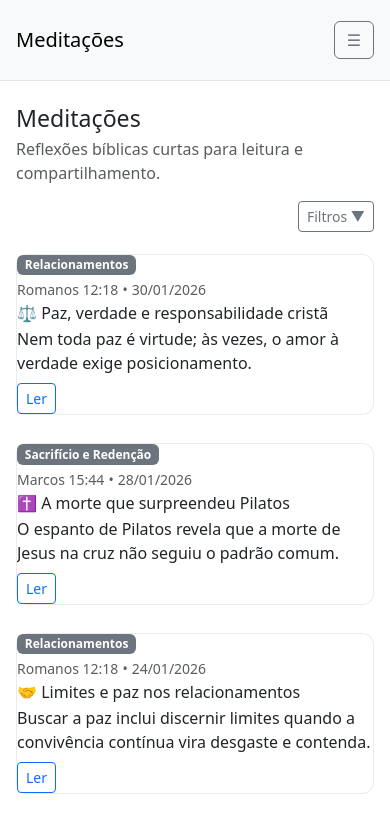
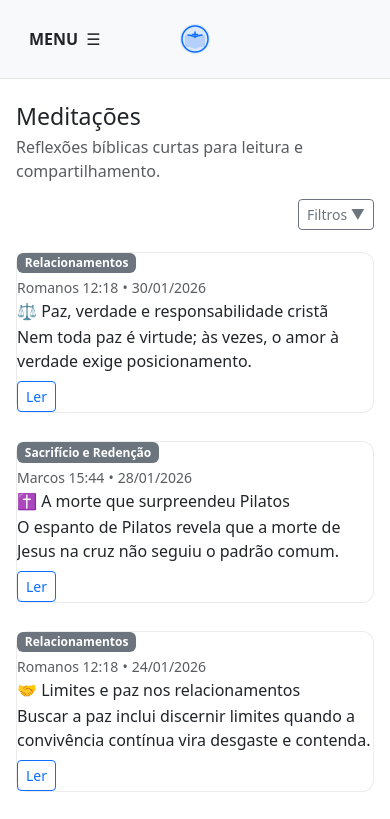
Before and after one commit to meditacoesbiblicas/meditacoes-biblicas, an Angular app: page / in a window 390 px wide. Shown: the top 819 px of the page. Built offline with nearby package versions, Linux system fonts and the light colour scheme.

Commit message:
feat(ui): melhorar menu mobile com logo clicável e navegação via offcanvas

```diff
--- a/src/app/app.component.html
+++ b/src/app/app.component.html
@@ -1,6 +1,59 @@
 <nav class="navbar bg-body-tertiary border-bottom">
   <div class="page-narrow navbar-inner">
-    <a class="navbar-brand m-0" routerLink="/">Meditações</a>
+    <!-- Brand (DESKTOP) -->
+    <a class="navbar-brand m-0 d-none d-lg-inline" routerLink="/">Meditações</a>
+
+    <!-- Logo central (MOBILE) -->
+    <a
+      routerLink="/"
+      class="d-lg-none nav-mobile-logo"
+      aria-label="Ir para Meditações"
+    >
+      <!-- SVG inline (evita problema de img/svg em Safari/Chrome) -->
+      <svg
+        class="brand-mark"
+        xmlns="http://www.w3.org/2000/svg"
+        viewBox="0 0 64 64"
+        role="img"
+        aria-label="Meditações Bíblicas"
+      >
+        <circle cx="32" cy="32" r="30" fill="#0d6efd" opacity="0.12"></circle>
+        <circle
+          cx="32"
+          cy="32"
+          r="26"
+          fill="none"
+          stroke="#0d6efd"
+          stroke-width="3"
+        ></circle>
+
+        <path
+          d="M18 24c7 0 10 2 14 4v24c-4-2-7-4-14-4-2 0-4 .3-6 1V25c2-.7 4-1 6-1Z"
+          fill="#0d6efd"
+          opacity="0.18"
+        ></path>
+        <path
+          d="M46 24c-7 0-10 2-14 4v24c4-2 7-4 14-4 2 0 4 .3 6 1V25c-2-.7-4-1-6-1Z"
+          fill="#0d6efd"
+          opacity="0.18"
+        ></path>
+
+        <path
+          d="M18 24c7 0 10 2 14 4m14-4c-7 0-10 2-14 4"
+          fill="none"
+          stroke="#0d6efd"
+          stroke-width="3"
+          stroke-linecap="round"
+        ></path>
+
+        <path
+          d="M32 18v10m-5-5h10"
+          stroke="#0d6efd"
+          stroke-width="3"
+          stroke-linecap="round"
+        ></path>
+      </svg>
+    </a>
 
     <!-- Links (DESKTOP) -->
     <div class="d-none d-lg-flex align-items-center gap-3">
@@ -8,16 +61,17 @@
       <a class="nav-link p-0" routerLink="/sobre">Sobre</a>
     </div>
 
-    <!-- Botão (MOBILE) -->
+    <!-- Botão (MOBILE): MENU ☰ (sem azul de link) -->
     <button
-      class="btn btn-outline-secondary d-lg-none"
+      class="btn btn-link text-body text-decoration-none d-inline-flex align-items-center gap-2 d-lg-none"
       type="button"
       data-bs-toggle="offcanvas"
       data-bs-target="#menuMobile"
       aria-controls="menuMobile"
       aria-label="Abrir menu"
     >
-      ☰
+      <span class="fw-semibold">MENU</span>
+      <span aria-hidden="true">☰</span>
     </button>
   </div>
 </nav>
@@ -29,8 +83,8 @@
   id="menuMobile"
   aria-labelledby="menuMobileLabel"
 >
-  <div class="offcanvas-header">
-    <h5 class="offcanvas-title" id="menuMobileLabel">Menu</h5>
+  <!-- sem “Menu” duplicado -->
+  <div class="offcanvas-header justify-content-end">
     <button
       type="button"
       class="btn-close"
@@ -42,8 +96,10 @@
   <div class="offcanvas-body">
     <div class="d-grid gap-2">
       <a
-        class="btn btn-outline-primary"
+        class="btn btn-outline-secondary"
         routerLink="/"
+        routerLinkActive="btn-primary text-white border-primary"
+        [routerLinkActiveOptions]="{ exact: true }"
         data-bs-dismiss="offcanvas"
       >
         Meditações
@@ -52,6 +108,7 @@
       <a
         class="btn btn-outline-secondary"
         routerLink="/quem-sou-eu"
+        routerLinkActive="btn-primary text-white border-primary"
         data-bs-dismiss="offcanvas"
       >
         Quem sou eu
@@ -60,6 +117,7 @@
       <a
         class="btn btn-outline-secondary"
         routerLink="/sobre"
+        routerLinkActive="btn-primary text-white border-primary"
         data-bs-dismiss="offcanvas"
       >
         Sobre
--- a/src/app/app.component.ts
+++ b/src/app/app.component.ts
@@ -1,12 +1,66 @@
-import { Component } from '@angular/core';
-import { RouterLink, RouterOutlet } from '@angular/router';
+import { AfterViewInit, Component, OnDestroy } from '@angular/core';
+import {
+  NavigationStart,
+  Router,
+  RouterLink,
+  RouterLinkActive,
+  RouterOutlet,
+} from '@angular/router';
+import { filter, Subscription } from 'rxjs';
 
 @Component({
   selector: 'app-root',
-  imports: [RouterOutlet, RouterLink],
+  standalone: true,
+  imports: [RouterOutlet, RouterLink, RouterLinkActive],
   templateUrl: './app.component.html',
-  styleUrl: './app.component.scss'
 })
-export class AppComponent {
-  title = 'meditacoes-biblicas';
+export class AppComponent implements AfterViewInit, OnDestroy {
+  private baseHref = document.querySelector('base')?.getAttribute('href') ?? '/';
+  private routerSub?: Subscription;
+
+  constructor(private router: Router) {}
+
+  ngAfterViewInit() {
+    // 1) Se navegar por routerLink, fecha o menu e limpa backdrop
+    this.routerSub = this.router.events
+      .pipe(filter(e => e instanceof NavigationStart))
+      .subscribe(() => this.fecharMenuMobile());
+
+    // 2) Defesa extra: quando o offcanvas fechar, garante que o backdrop some
+    const menu = document.getElementById('menuMobile');
+    menu?.addEventListener('hidden.bs.offcanvas', () => this.limparBackdropResidual());
+
+    // Em alguns browsers o fade pode “prender” — esse timeout ajuda a garantir a remoção
+    menu?.addEventListener('hide.bs.offcanvas', () => {
+      setTimeout(() => this.limparBackdropResidual(), 0);
+    });
+  }
+
+  ngOnDestroy() {
+    this.routerSub?.unsubscribe();
+  }
+
+  asset(path: string) {
+    const base = this.baseHref.endsWith('/') ? this.baseHref : this.baseHref + '/';
+    return base + path.replace(/^\//, '');
+  }
+
+  private fecharMenuMobile() {
+    const menu = document.getElementById('menuMobile');
+    if (menu?.classList.contains('show')) {
+      // fecha visualmente (Bootstrap também deve fechar, isso aqui é “cinto e suspensório”)
+      menu.classList.remove('show');
+      menu.setAttribute('aria-hidden', 'true');
+    }
+    this.limparBackdropResidual();
+  }
+
+  private limparBackdropResidual() {
+    // remove apenas o backdrop do offcanvas (não mexe em modal)
+    document.querySelectorAll('.offcanvas-backdrop').forEach(el => el.remove());
+
+    // remove travas de scroll/padding que às vezes ficam presas
+    document.body.style.overflow = '';
+    document.body.style.paddingRight = '';
+  }
 }
--- a/src/styles.scss
+++ b/src/styles.scss
@@ -278,3 +278,32 @@ body{
 .navbar.border-bottom{
   border-bottom-color: rgba(0,0,0,.08) !important;
 }
+
+/* ===== Navbar: logo central no mobile (sem quebrar o layout) ===== */
+.navbar .navbar-inner{
+  position: relative; /* permite centralizar o logo absoluto */
+}
+
+.nav-mobile-logo{
+  position: absolute;
+  left: 50%;
+  transform: translateX(-50%);
+  text-decoration: none;
+  line-height: 0;
+}
+
+.brand-mark{
+  width: 32px;
+  height: 32px;
+  display: block;
+}
+
+/* ===== Navbar: botão MENU não parecer link (sem azul) ===== */
+.navbar .btn.btn-link {
+  color: inherit;
+}
+
+/* melhora toque no botão do menu */
+.navbar .btn.btn-link:focus {
+  box-shadow: none;
+}
```
Also changed, not shown: public/assets/brand-mark.svg (added).
